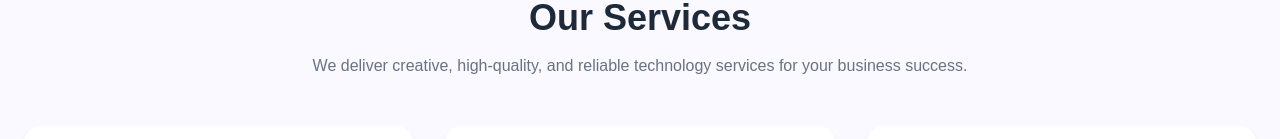
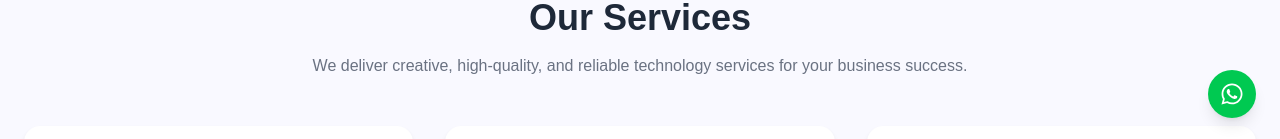
Before and after one commit to Tharmithan-N/syarixlab, a Next.js app: page / in a window 1280 px wide. Shown: the part 658-797 px from the top of the page. Built offline with nearby package versions, Linux system fonts and the light colour scheme.

Commit message:
whatsapp float button added

```diff
--- /dev/null
+++ b/app/components/WhatsAppButton/WhatsAppButton.tsx
@@ -0,0 +1,38 @@
+"use client";
+
+import { motion } from "framer-motion";
+import { FaWhatsapp } from "react-icons/fa";
+
+interface WhatsAppButtonProps {
+  phoneNumber: string;
+  message?: string;
+}
+
+export default function WhatsAppButton({
+  phoneNumber,
+  message = "Hello! I want to contact you.",
+}: WhatsAppButtonProps) {
+  const whatsappLink = `https://wa.me/${phoneNumber.replace(
+    /[^0-9]/g,
+    ""
+  )}?text=${encodeURIComponent(message)}`;
+
+  return (
+    <motion.a
+      href={whatsappLink}
+      target="_blank"
+      rel="noopener noreferrer"
+      whileHover={{ scale: 1.1 }}
+      whileTap={{ scale: 0.95 }}
+      className="fixed bottom-6 right-6 z-50"
+    >
+      {/* Outer pulse */}
+      <span className="absolute inline-flex h-12 w-12 rounded-full bg-green-500 opacity-30 animate-ping"></span>
+
+      {/* Button */}
+      <div className="relative flex items-center justify-center h-12 w-12 bg-green-500 rounded-full shadow-lg text-white text-2xl cursor-pointer hover:shadow-2xl transition-shadow duration-300">
+        <FaWhatsapp />
+      </div>
+    </motion.a>
+  );
+}
--- a/app/layout.tsx
+++ b/app/layout.tsx
@@ -2,6 +2,7 @@ import type { Metadata } from "next";
 import { Geist, Geist_Mono } from "next/font/google";
 import "./globals.css";
 import Cursor from "./components/Cursor";
+import WhatsAppButton from "./components/WhatsAppButton/WhatsAppButton";
 
 const geistSans = Geist({
   variable: "--font-geist-sans",
@@ -29,6 +30,8 @@ export default function RootLayout({
         className={`${geistSans.variable} ${geistMono.variable} antialiased`}
       >
         {/* <Cursor /> */}
+        <WhatsAppButton phoneNumber="+94123456789" message="Hi, I want to know more about your services!" />
+
         {children}
       </body>
     </html>
--- a/package.json
+++ b/package.json
@@ -13,7 +13,8 @@
     "lucide-react": "^0.552.0",
     "next": "16.0.1",
     "react": "19.2.0",
-    "react-dom": "19.2.0"
+    "react-dom": "19.2.0",
+    "react-icons": "^5.5.0"
   },
   "devDependencies": {
     "@tailwindcss/postcss": "^4",
```
Also changed, not shown: 1 other file (tests, documents, lock files or other folders).
